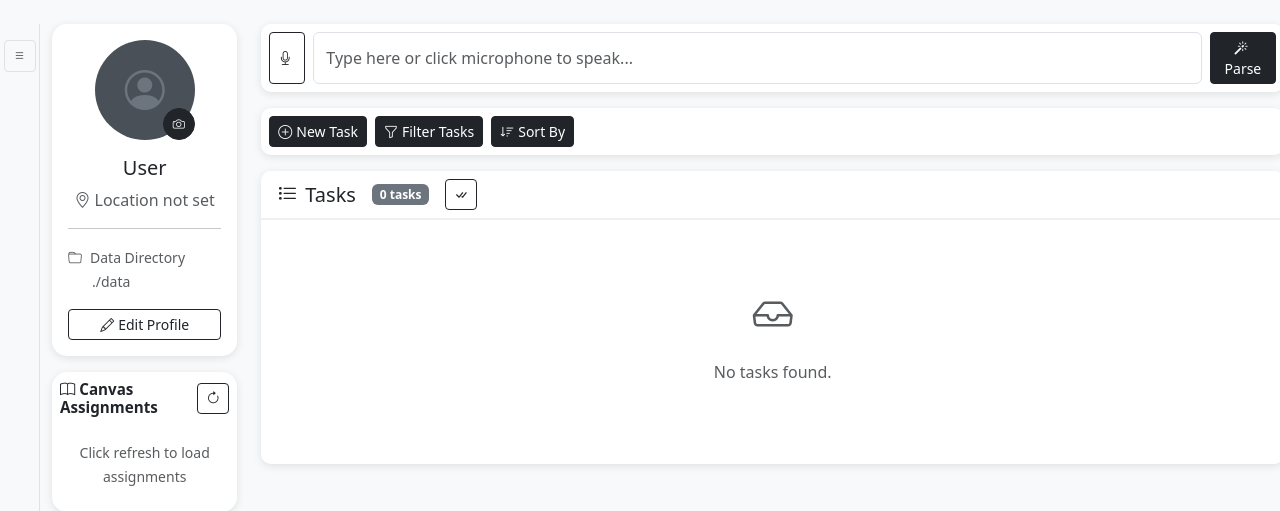
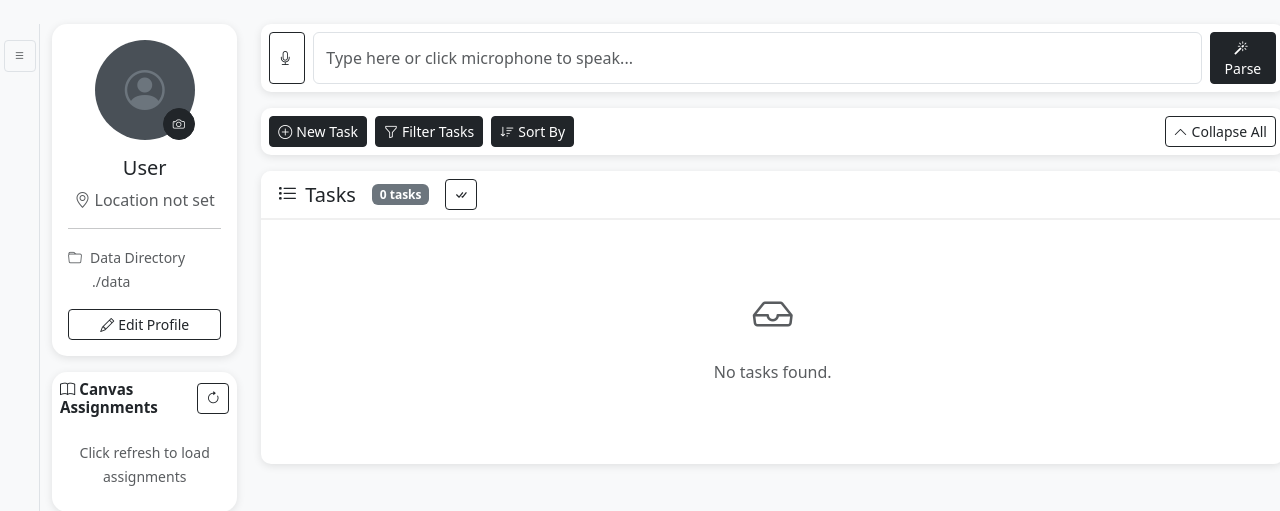
Before and after one commit to wjrforcyber/Open2Do, a FastAPI app: page / in a window 1280 px wide. Shown: the part 62-573 px from the top of the page. Run offline with FastAPI, Linux system fonts and the light colour scheme; data that the repository does not hold is empty; some libraries are stand-ins or nearby versions.

Commit message:
Update(Callapse): Bar & Button
Signed-off-by: JingrenWang <wjrforcyber@163.com>

```diff
--- a/app/static/js/app.js
+++ b/app/static/js/app.js
@@ -640,6 +640,17 @@ function clearFilters() {
     document.getElementById('filterDueFrom').value = '';
     document.getElementById('filterDueTo').value = '';
     filterTasks();
+}
+
+// Collapse all collapsible sections
+function collapseAllSections() {
+    const newTaskCollapse = new bootstrap.Collapse(document.getElementById('newTaskCollapse'), { toggle: false });
+    const filterCollapse = new bootstrap.Collapse(document.getElementById('filterCollapse'), { toggle: false });
+    const sortCollapse = new bootstrap.Collapse(document.getElementById('sortCollapse'), { toggle: false });
+
+    newTaskCollapse.hide();
+    filterCollapse.hide();
+    sortCollapse.hide();
 }
 
 // Update bulk actions bar
--- a/app/templates/index.html
+++ b/app/templates/index.html
@@ -135,6 +135,7 @@
                 <!-- Quick Actions Bar -->
                 <div class="card mb-3">
                     <div class="card-body p-2">
+                        <div class="d-flex gap-2 justify-content-between">
                             <div class="d-flex gap-2">
                                 <button class="btn btn-dark btn-sm" data-bs-toggle="collapse" data-bs-target="#newTaskCollapse" aria-expanded="false">
                                     <i class="bi bi-plus-circle me-1"></i>New Task
@@ -144,6 +145,10 @@
                                 </button>
                                 <button class="btn btn-dark btn-sm" data-bs-toggle="collapse" data-bs-target="#sortCollapse" aria-expanded="false">
                                     <i class="bi bi-sort-down me-1"></i>Sort By
+                                </button>
+                            </div>
+                            <button class="btn btn-outline-dark btn-sm" onclick="collapseAllSections()">
+                                <i class="bi bi-chevron-up me-1"></i>Collapse All
                             </button>
                         </div>
                     </div>
@@ -440,6 +445,6 @@
     <div class="toast-container position-fixed bottom-0 end-0 p-3" id="toastContainer"></div>
 
     <script src="https://cdn.jsdelivr.net/npm/bootstrap@5.3.2/dist/js/bootstrap.bundle.min.js"></script>
-    <script src="/static/js/app.js?v=4"></script>
+    <script src="/static/js/app.js?v=5"></script>
 </body>
 </html>
```
Also changed, not shown: resources/Tasks.png. Lines whose indentation alone changed are shown as unchanged.
